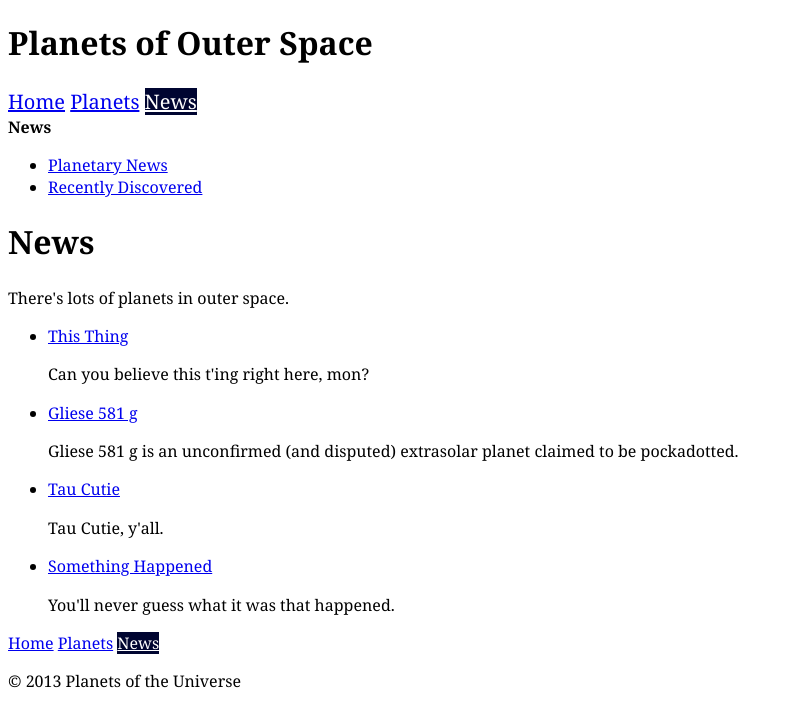
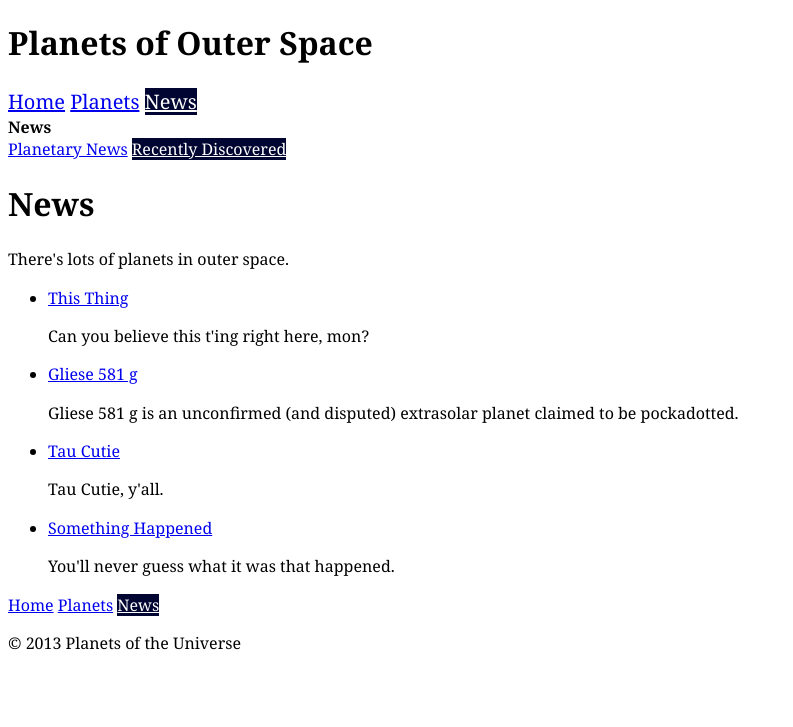
Before and after one commit to insubstudios/fuzzy-planet, a Jekyll site: the page built from recently-discovered.html, in a window 1280 px wide. Shown: the top 727 px of the page, without its empty margins (0-793 px from the left). Built offline with Jekyll 4.4.1, drawn with Linux system fonts in a browser that asks for light colours.

Commit message:
added .current to news subnav

```diff
--- a/_layouts/news.html
+++ b/_layouts/news.html
@@ -5,11 +5,11 @@ layout: default
 <strong>News</strong>
 
 <nav>
-
-</nav>
-	<ul>
-		<li><a href="{{site.baseurl}}/news.html">Planetary News</a></li>
-		<li><a href="{{site.baseurl}}/recently-discovered.html">Recently Discovered</a></li>
+	<ul class="nav">
+		<li><a href="{{site.baseurl}}/news.html"
+			 class="{% if page.category == 'news' or page.path contains 'news' %}current{% endif %}">Planetary News</a></li>
+		<li><a href="{{site.baseurl}}/recently-discovered.html"
+			 class="{% if page.category == 'recently-discovered' or page.path contains 'recently-discovered' %}current{% endif %}">Recently Discovered</a></li>
 	</ul>
 </nav>
 
```
